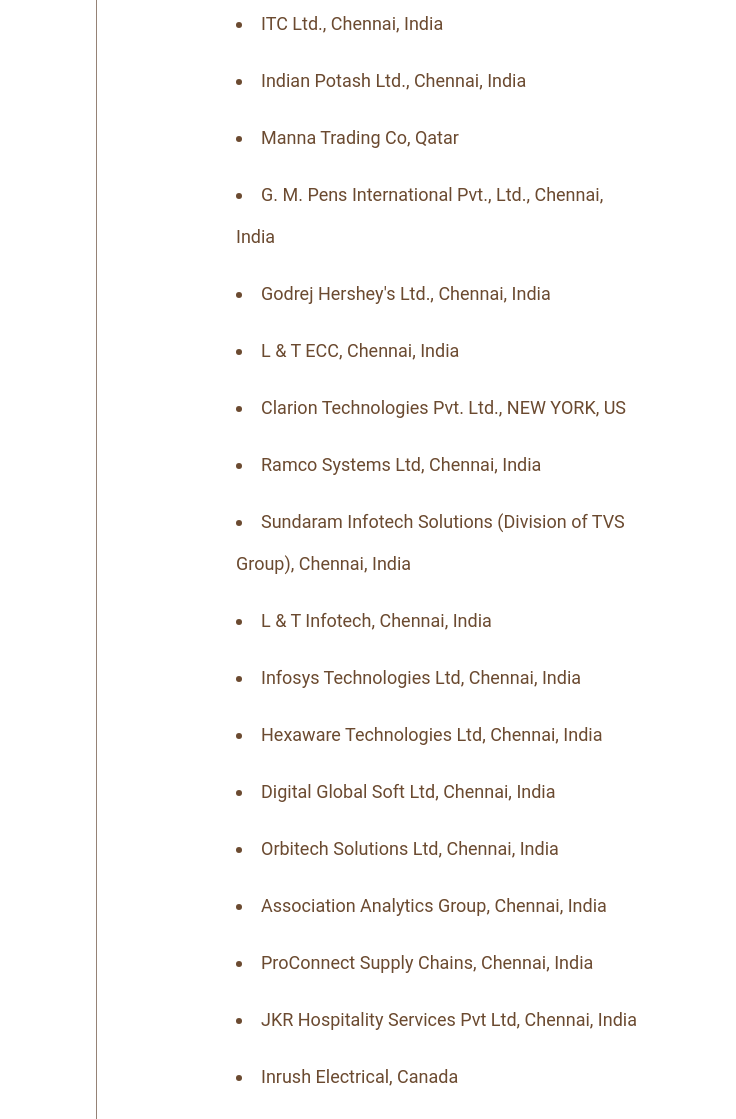
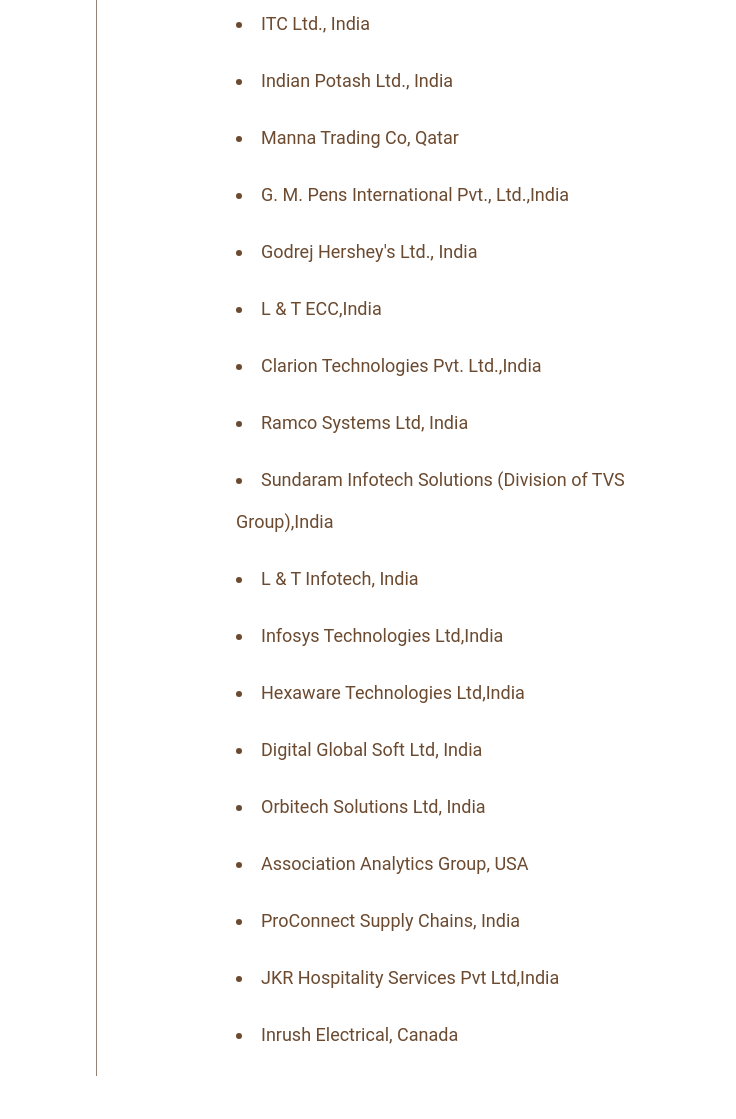
Before and after one commit to nynika/Dowell-Tech-, a plain HTML site: page clients.html in a window 1280 px wide. Shown: the part 2307-3426 px from the top of the page, 544-1280 px from the left. Drawn offline with nearby package versions, Linux system fonts and the light colour scheme; a web font is replaced by a local one.

Commit message:
Update clients.html

```diff
--- a/clients.html
+++ b/clients.html
@@ -132,23 +132,23 @@
               <div class="step_join_box">
                   <div class="step_join_content mt_80" data-aos-duration="1000" data-aos="fade-up" data-aos-anchor-placement="top-center">
                       <h2 style="color:#542E15;" class="head-text">Some Of Our Major Clients</h2><br>
-                      <li style="color:#6B4A30;font-size:18px" class="mt_15">ITC Ltd., Chennai, India</li>
-                      <li style="color:#6B4A30;font-size:18px" class="mt_15">Indian Potash Ltd., Chennai, India</li>
+                           <li style="color:#6B4A30;font-size:18px" class="mt_15">ITC Ltd., India</li>
+                      <li style="color:#6B4A30;font-size:18px" class="mt_15">Indian Potash Ltd., India</li>
                       <li style="color:#6B4A30;font-size:18px" class="mt_15"> Manna Trading Co, Qatar</li>
-                        <li style="color:#6B4A30;font-size:18px" class="mt_15"> G. M. Pens International Pvt., Ltd., Chennai, India</li>
-                          <li style="color:#6B4A30;font-size:18px" class="mt_15"> Godrej Hershey's Ltd., Chennai, India</li>
-                            <li style="color:#6B4A30;font-size:18px" class="mt_15">L & T ECC, Chennai, India</li>
-                              <li style="color:#6B4A30;font-size:18px" class="mt_15">Clarion Technologies Pvt. Ltd., NEW YORK, US</li>
-                                <li style="color:#6B4A30;font-size:18px" class="mt_15">Ramco Systems Ltd, Chennai, India</li>
-                                <li style="color:#6B4A30;font-size:18px" class="mt_15">Sundaram Infotech Solutions (Division of TVS Group), Chennai, India</li>
-                                <li style="color:#6B4A30;font-size:18px" class="mt_15"> L & T Infotech, Chennai, India</li>
-                                  <li style="color:#6B4A30;font-size:18px" class="mt_15"> Infosys Technologies Ltd, Chennai, India</li>
-                                    <li style="color:#6B4A30;font-size:18px" class="mt_15"> Hexaware Technologies Ltd, Chennai, India</li>
-                                      <li style="color:#6B4A30;font-size:18px" class="mt_15">Digital Global Soft Ltd, Chennai, India</li>
-                                        <li style="color:#6B4A30;font-size:18px" class="mt_15">Orbitech Solutions Ltd, Chennai, India</li>
-                                    <li style="color:#6B4A30;font-size:18px" class="mt_15"> Association Analytics Group, Chennai, India</li>
-                                    <li style="color:#6B4A30;font-size:18px" class="mt_15"> ProConnect Supply Chains, Chennai, India</li>
-                                      <li style="color:#6B4A30;font-size:18px" class="mt_15">JKR Hospitality Services Pvt Ltd, Chennai, India</li>
+                        <li style="color:#6B4A30;font-size:18px" class="mt_15"> G. M. Pens International Pvt., Ltd.,India</li>
+                          <li style="color:#6B4A30;font-size:18px" class="mt_15"> Godrej Hershey's Ltd., India</li>
+                            <li style="color:#6B4A30;font-size:18px" class="mt_15">L & T ECC,India</li>
+                              <li style="color:#6B4A30;font-size:18px" class="mt_15">Clarion Technologies Pvt. Ltd.,India</li>
+                                <li style="color:#6B4A30;font-size:18px" class="mt_15">Ramco Systems Ltd, India</li>
+                                <li style="color:#6B4A30;font-size:18px" class="mt_15">Sundaram Infotech Solutions (Division of TVS Group),India</li>
+                                <li style="color:#6B4A30;font-size:18px" class="mt_15"> L & T Infotech, India</li>
+                                  <li style="color:#6B4A30;font-size:18px" class="mt_15"> Infosys Technologies Ltd,India</li>
+                                    <li style="color:#6B4A30;font-size:18px" class="mt_15"> Hexaware Technologies Ltd,India</li>
+                                      <li style="color:#6B4A30;font-size:18px" class="mt_15">Digital Global Soft Ltd, India</li>
+                                        <li style="color:#6B4A30;font-size:18px" class="mt_15">Orbitech Solutions Ltd, India</li>
+                                    <li style="color:#6B4A30;font-size:18px" class="mt_15"> Association Analytics Group, USA</li>
+                                    <li style="color:#6B4A30;font-size:18px" class="mt_15"> ProConnect Supply Chains, India</li>
+                                      <li style="color:#6B4A30;font-size:18px" class="mt_15">JKR Hospitality Services Pvt Ltd,India</li>
                                         <li style="color:#6B4A30;font-size:18px" class="mt_15">Inrush Electrical, Canada</li>
 
                     </div>
```
